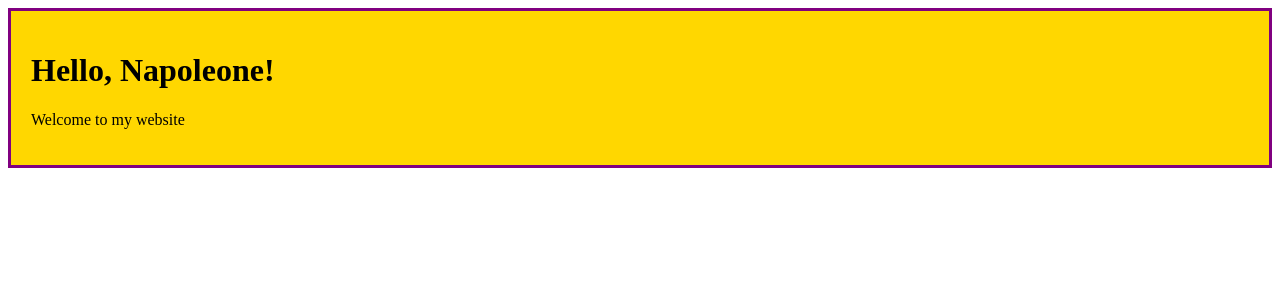
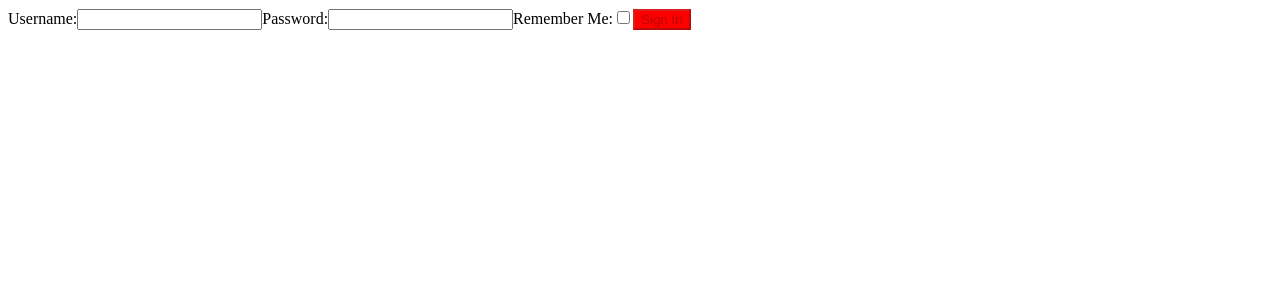
Before and after one commit to alessiobo/React-Exercices, a React (Create React App) app in the folder esercizi/: page / in a window 1280 px wide. Shown: the top 300 px of the page. Built offline with nearby package versions, Linux system fonts and the light colour scheme.

Commit message:
add styling2

```diff
--- a/esercizi/src/App.js
+++ b/esercizi/src/App.js
@@ -1,10 +1,10 @@
-import { Welcome } from "./Welcome";
+import { Login } from "./Login";
 
 export function App() {
 
   return (
     <div>
-      <Welcome name="Napoleone" />
+      <Login />
     </div>
   );
 }
--- /dev/null
+++ b/esercizi/src/Login.js
@@ -0,0 +1,84 @@
+// Modify the Login component from Forms 03 so that the "login" button background color is "red" when the inputted
+// password's length is shorter than 8 characters, green otherwise.
+
+import React from "react";
+
+export class Login extends React.Component {
+  state = {
+    username: "",
+    password: "",
+    remember: false,
+    disabled: true,
+  };
+
+  onLogin = (event) => {
+    event.preventDefault();
+    const data = {
+      username: this.state.username,
+      password: this.state.password,
+      remember: this.state.remember,
+    };
+
+    this.props.onLogin(data);
+  };
+
+  inputChangeHandler = (event) => {
+    const { name, type, value, checked } = event.target;
+
+    const val = type === "checkbox" ? checked : value;
+
+    this.checkInput();
+
+    this.setState(() => {
+      return { [name]: val };
+    });
+  };
+
+  checkInput = () => {
+    if (this.state.username === "" || this.state.password === "") {
+      this.setState(() => {
+        return { disabled: true };
+      });
+    } else {
+      this.setState(() => {
+        return { disabled: false };
+      });
+    }
+  };
+
+  render() {
+
+     const SubmitStyle = {
+        backgroundColor: this.state.password.length < 8 ? "red" : "green"
+     }
+
+    return (
+      <form onSubmit={this.onLogin}>
+        <label>Username:</label>
+        <input
+          name={"username"}
+          value={this.state.username}
+          onChange={this.inputChangeHandler}
+          type={"text"}
+        />
+        <label>Password:</label>
+        <input
+          name={"password"}
+          value={this.state.password}
+          onChange={this.inputChangeHandler}
+          type={"password"}
+        />
+        <label>Remember Me:</label>
+        <input
+          name={"remember"}
+          checked={this.state.remember}
+          onChange={this.inputChangeHandler}
+          type={"checkbox"}
+        />
+        <button type="submit" disabled={this.state.disabled} style={SubmitStyle}>
+          Sign In
+        </button>
+      </form>
+    );
+  }
+}
--- a/esercizi/src/Welcome.js
+++ /dev/null
@@ -1,12 +0,0 @@
-import React from "react";
-
-export class Welcome extends React.Component {
-    render() {
-        return (
-            <div className='welcome'>
-                <h1>Hello, {this.props.name}!</h1>
-                <p>Welcome to my website</p>
-            </div>
-        )
-    }
-}
--- a/esercizi/src/index.css
+++ /dev/null
@@ -1,8 +0,0 @@
-/* Create an index.css file and import it within the index.js file. Add a .welcome class to the Welcome component
-that changes its background color and adds a border. */
-
-.welcome {
-    background-color: gold;
-    border: 3px solid purple;
-    padding: 20px;
-}
--- a/esercizi/src/index.js
+++ b/esercizi/src/index.js
@@ -1,7 +1,6 @@
 import React from "react";
 import ReactDOM from "react-dom/client";
 import {App} from "./App";
-import './index.css';
 
 const root = ReactDOM.createRoot(document.getElementById("root"));
 root.render(
```
